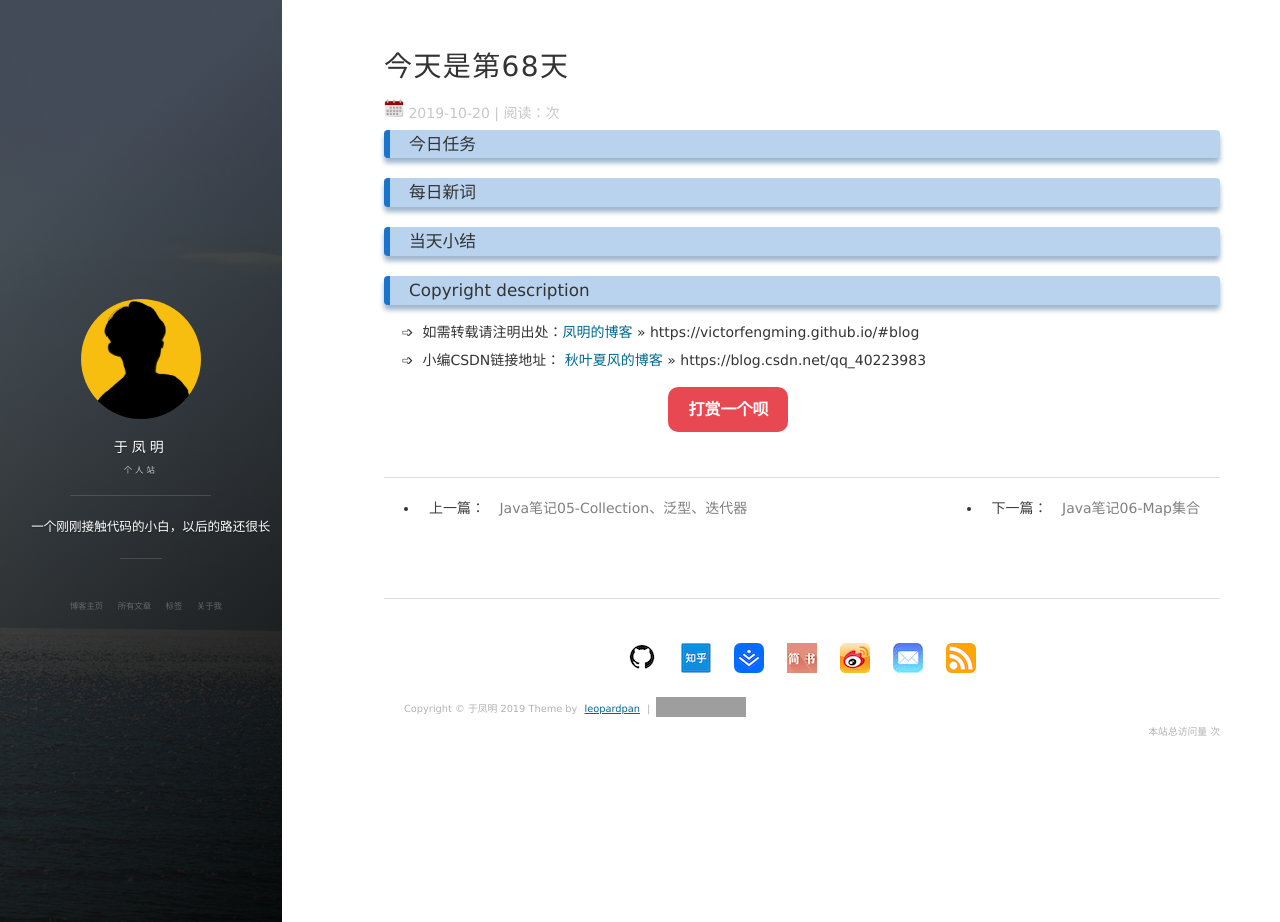
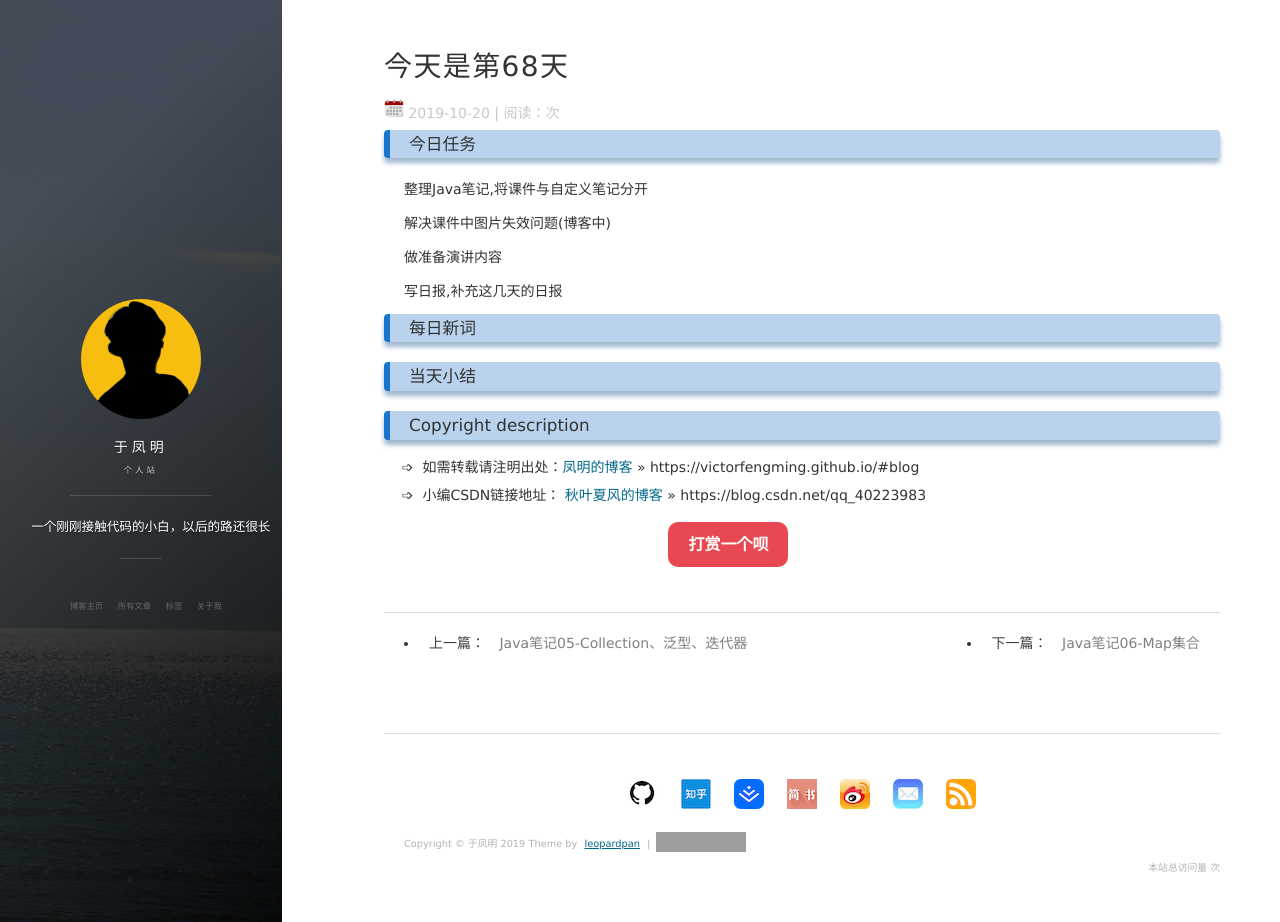
Before and after one commit to victorfengming/victorfengming.github.io.leopardpan, a Jekyll site: the page built from _posts/daily/2019-10-20-day68.md, in a window 1280 px wide and 922 px high. Built offline with Jekyll 4.4.1, drawn with Linux system fonts in a browser that asks for light colours; nearby versions of some CDN libraries; comment, search, counter and statistics services are not loaded; grey boxes are pictures that could not be loaded.

Commit message:
68天TODO

```diff
--- a/_posts/daily/2019-10-20-day68.md
+++ b/_posts/daily/2019-10-20-day68.md
@@ -7,6 +7,14 @@ tags: XDH
 
 ### 今日任务
 
+整理Java笔记,将课件与自定义笔记分开
+
+解决课件中图片失效问题(博客中)
+
+做准备演讲内容
+
+写日报,补充这几天的日报
+
 ### 每日新词
 
 ### 当天小结
```
